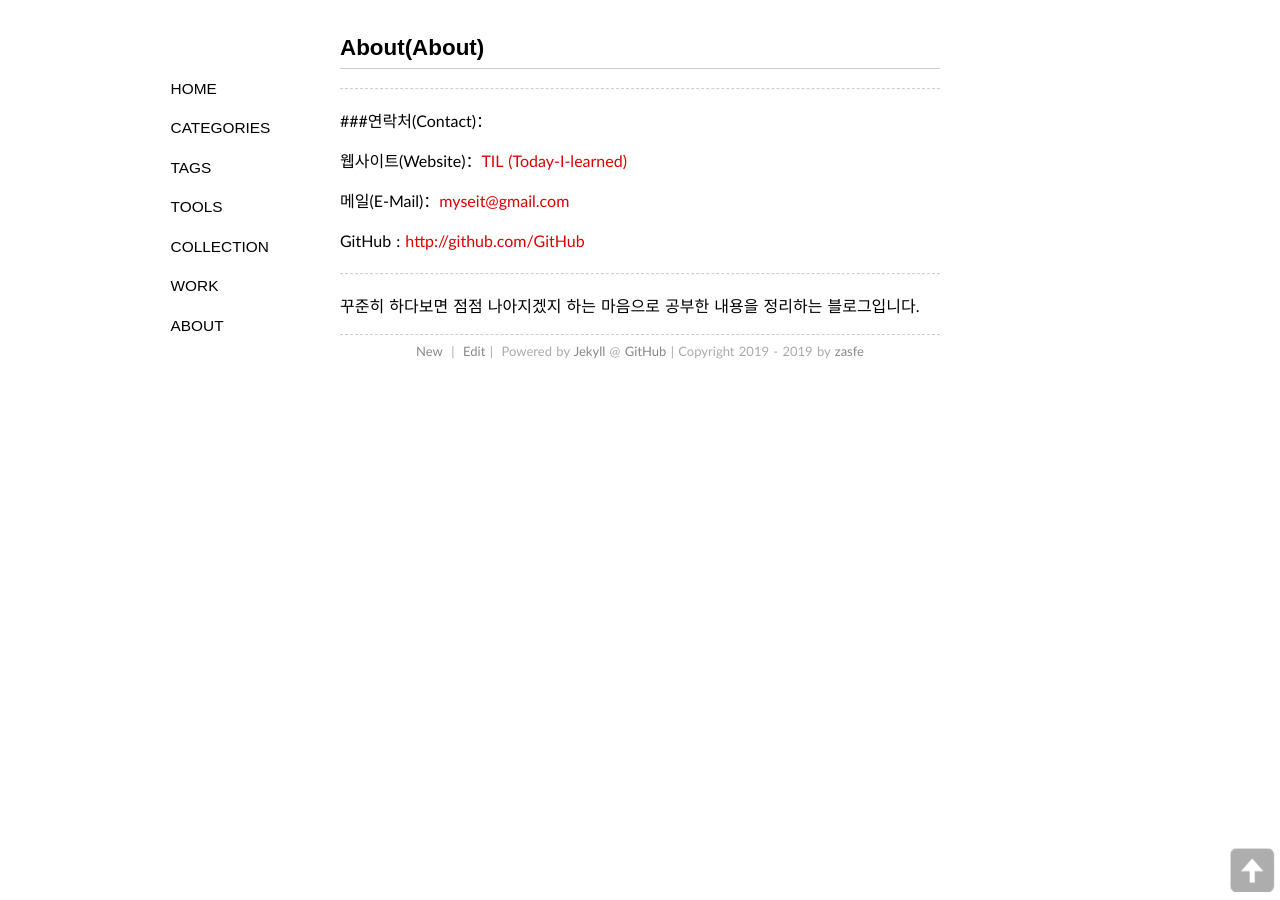
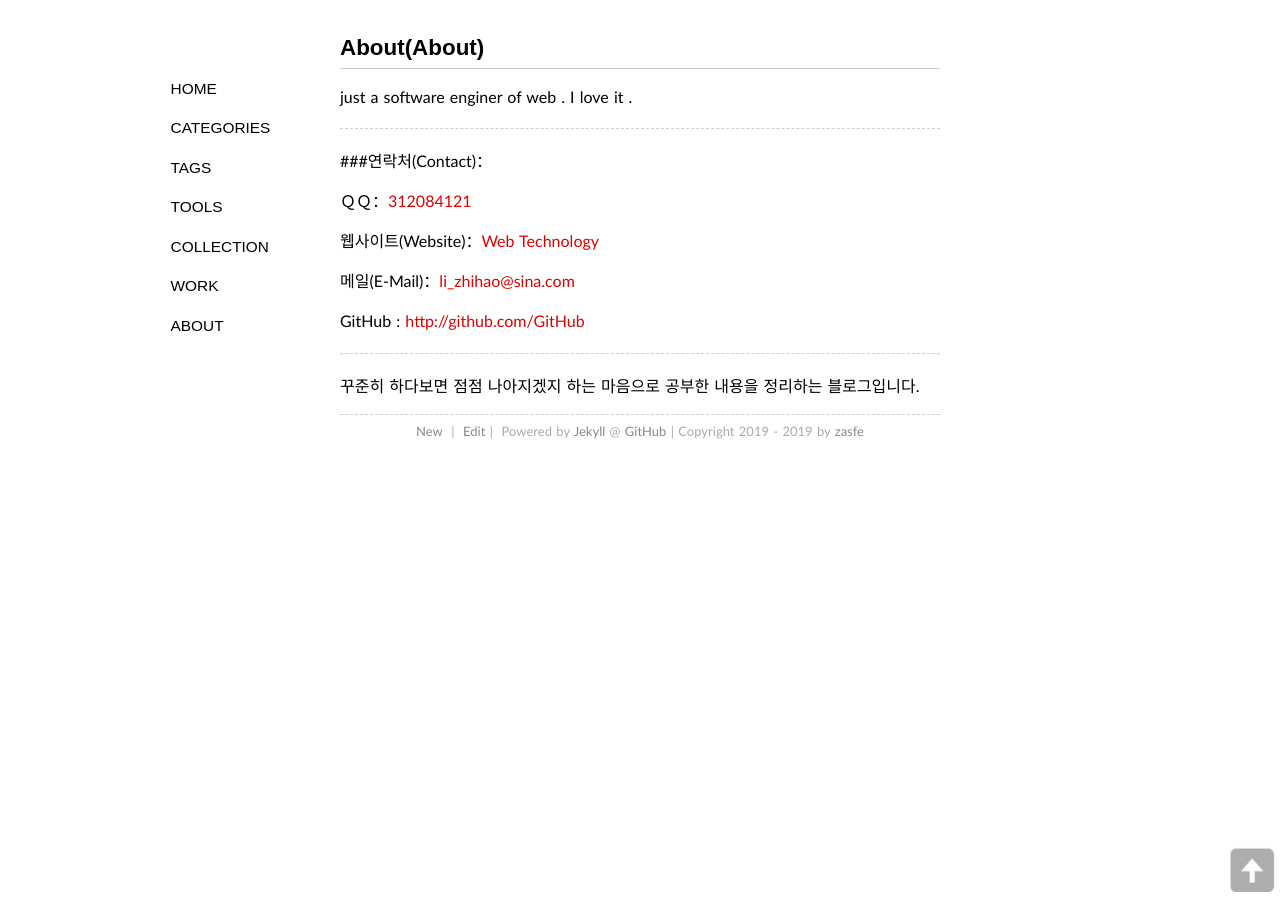
Before and after one commit to zasfe/Today-I-learned-old, a Jekyll site: the page built from about/index.md, in a window 1280 px wide. Built offline with Jekyll 4.4.1, drawn with Linux system fonts in a browser that asks for light colours; some web fonts are replaced.

Commit message:
modified file

```diff
--- a/_config.yml
+++ b/_config.yml
@@ -1,14 +1,14 @@
 permalink: /:title/
 url: '/Today-I-learned'
-name: TIL (Today-I-learned)
-author: zasfe
-email: myseit@gmail.com
-github: zasfe
+name: Web Technology
+author: lizhihao
+qq: 312084121
+email: li_zhihao@sina.com
+duoshuo: web
+weibo: lizhihao666
+github: lizhihao
 highlighter: rouge
 safe: true
 paginate: 20
-about: ''
-google_analytics:
-  ua: 'UA-00000000-1'
-github_url:
-  username: zasfe
+about: "just a software enginer of web .
+I love it ."
```
